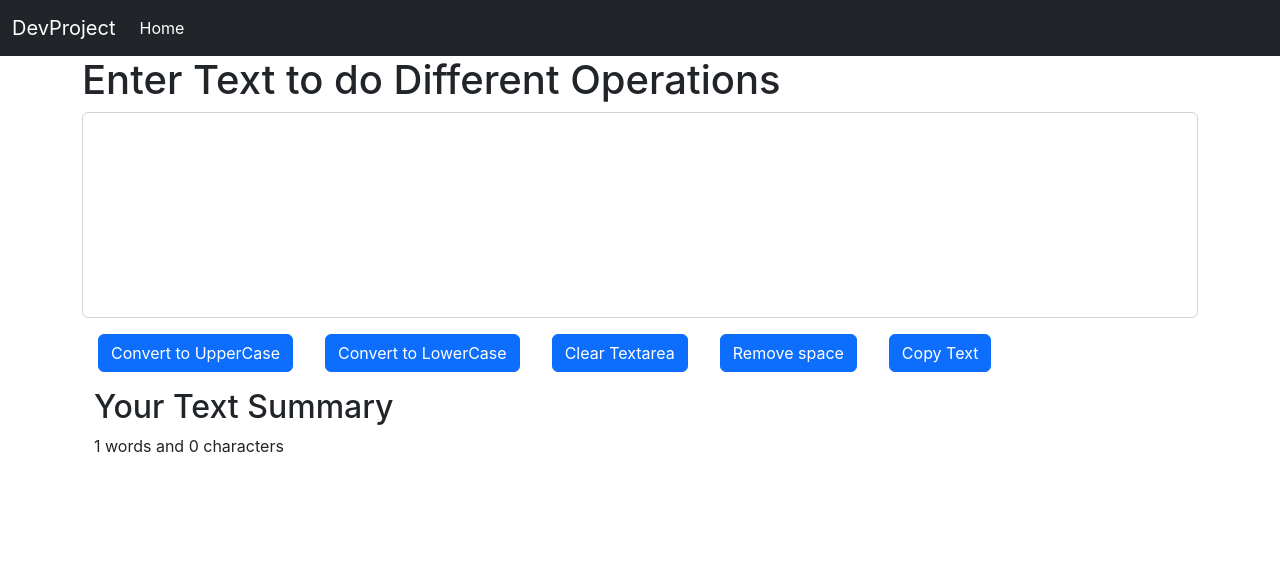
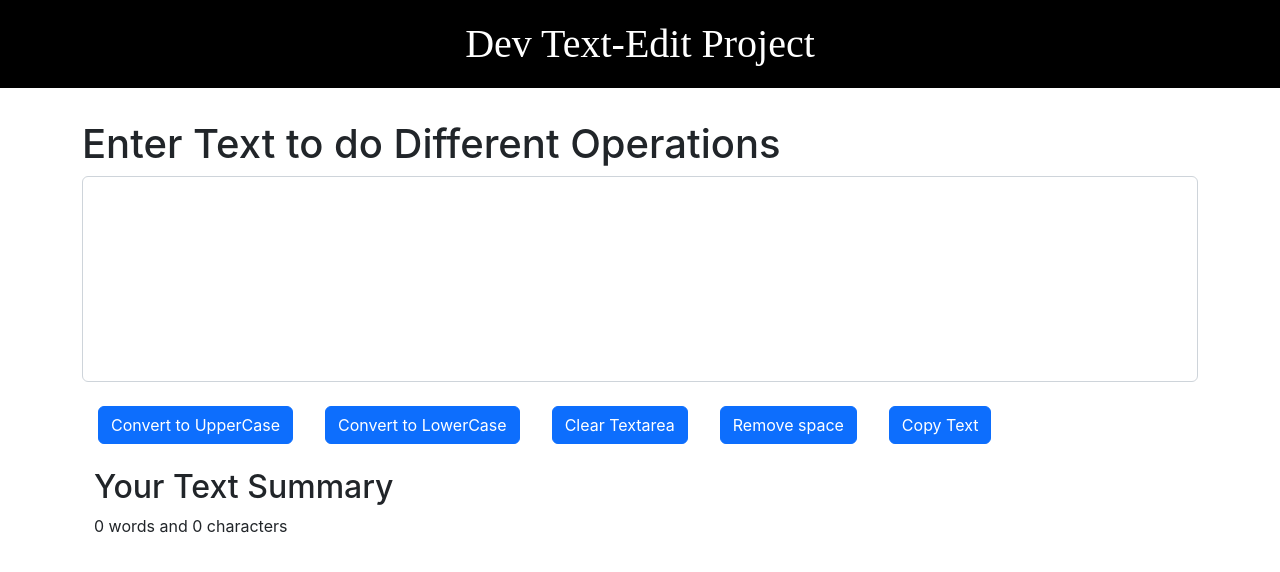
Before and after one commit to devMali/dev-app, a React (Create React App) app: page / in a window 1280 px wide. Shown: the top 572 px of the page. Built offline with nearby package versions, Linux system fonts and the light colour scheme.

Commit message:
Removing nav-bar and changing title and solve some bugs

```diff
--- a/package.json
+++ b/package.json
@@ -1,6 +1,5 @@
 {
   "name": "dev-app",
-  "homepage": "https://devMali.github.io/dev-app",
   "version": "0.1.0",
   "private": true,
   "dependencies": {
@@ -15,8 +14,6 @@
     "web-vitals": "^2.1.4"
   },
   "scripts": {
-    "predeploy": "npm run build",
-    "deploy": "gh-pages -d build",
     "start": "react-scripts start",
     "build": "react-scripts build",
     "test": "react-scripts test",
--- a/src/App.js
+++ b/src/App.js
@@ -1,6 +1,6 @@
 import './App.css';
 import React from 'react';
-import Navbar from './components/Navbar';
+//import Navbar from './components/Navbar';
 import MyForm from './components/MyForm';
 //import About from './components/About';
 /*import {
@@ -9,12 +9,22 @@ import MyForm from './components/MyForm';
   Route,
 } from "react-router-dom";  */
 
+const mystyle=
+{
+  backgroundColor:"black",
+  color:"white",
+  textAlign:"center",
+  padding:"20px",
+  fontFamily:"cursive"
+};
+
 function App() {
 
   return (
     <>
-          <Navbar title="DevProject"/>
+          <h1 style={mystyle}>Dev Text-Edit Project </h1>
           <div className="container">
+            <br/>
           <MyForm heading="Enter Text to do Different Operations"/>
           </div>
 
--- a/src/components/MyForm.js
+++ b/src/components/MyForm.js
@@ -45,16 +45,16 @@ export default function MyForm(props) {
         <div className="mb-3" >
         <textarea className="form-control" value={text} onChange={handleOnChange} id="myBox" rows="8" style={{resize:"none"}} required> </textarea>
         </div>
-        <button className="btn btn-primary mx-3" onClick={upText} >Convert to UpperCase   </button>
-        <button className="btn btn-primary mx-3" onClick={loText} >Convert to LowerCase   </button>
-        <button className="btn btn-primary mx-3" onClick={clearText} >Clear Textarea </button>
-        <button className="btn btn-primary mx-3" onClick={removeSpaceText} >Remove space </button>
-        <button className="btn btn-primary mx-3" onClick={copyText} >Copy Text </button>
+        <button className="btn btn-primary mx-3 my-2 " onClick={upText} >Convert to UpperCase   </button>
+        <button className="btn btn-primary mx-3 my-2 " onClick={loText} >Convert to LowerCase   </button>
+        <button className="btn btn-primary mx-3 my-2 " onClick={clearText} >Clear Textarea </button>
+        <button className="btn btn-primary mx-3 my-2 " onClick={removeSpaceText} >Remove space </button>
+        <button className="btn btn-primary mx-3 my-2 " onClick={copyText} >Copy Text </button>
     </div>
     <div className='container my-3'>
         <h2>Your Text Summary</h2>
 
-        <p>{text.split(" ").length} words and {text.length} characters</p>
+        <p>{text.split(" ").filter((element) => {return element.length !== 0}).length} words and {text.length} characters</p>
     </div>
     </>
   )
--- a/src/components/Navbar.js
+++ b/src/components/Navbar.js
@@ -12,26 +12,27 @@ export default function Navbar(props) {
   <div className="container-fluid">
 
 
+  <h1>{props.title}</h1>
    {/* <Link className="navbar-brand" to="/">{props.title}</Link> */}
-   <a className="navbar-brand" href="#">{props.title}</a>
-    <button className="navbar-toggler" type="button" data-bs-toggle="collapse" data-bs-target="#navbarSupportedContent" aria-controls="navbarSupportedContent" aria-expanded="false" aria-label="Toggle navigation">
+
+   {/*   <button className="navbar-toggler" type="button" data-bs-toggle="collapse" data-bs-target="#navbarSupportedContent" aria-controls="navbarSupportedContent" aria-expanded="false" aria-label="Toggle navigation">
       <span className="navbar-toggler-icon"></span>
-    </button>
+    </button> */}
 
-
+{/*
     <div className="collapse navbar-collapse" id="navbarSupportedContent">
       <ul className="navbar-nav me-auto mb-2 mb-lg-0">
         <li className="nav-item">
-        {/*<Link className="nav-link active" aria-current="page" to="/">Home</Link>*/}
-        <a className="nav-link active" aria-current="page" href="/">Home</a>
+        <Link className="nav-link active" aria-current="page" to="/">Home</Link>
+        <a className="nav-link active" aria-current="page" href="#">Home</a>
         </li>
         {/*
         <li className="nav-item">
         <Link className="nav-link active" aria-current="page" to="/about">About</Link>
-        </li>    */}
+        </li>
        </ul>
     </div>
-
+    */}
 
   </div>
 </nav>
```
